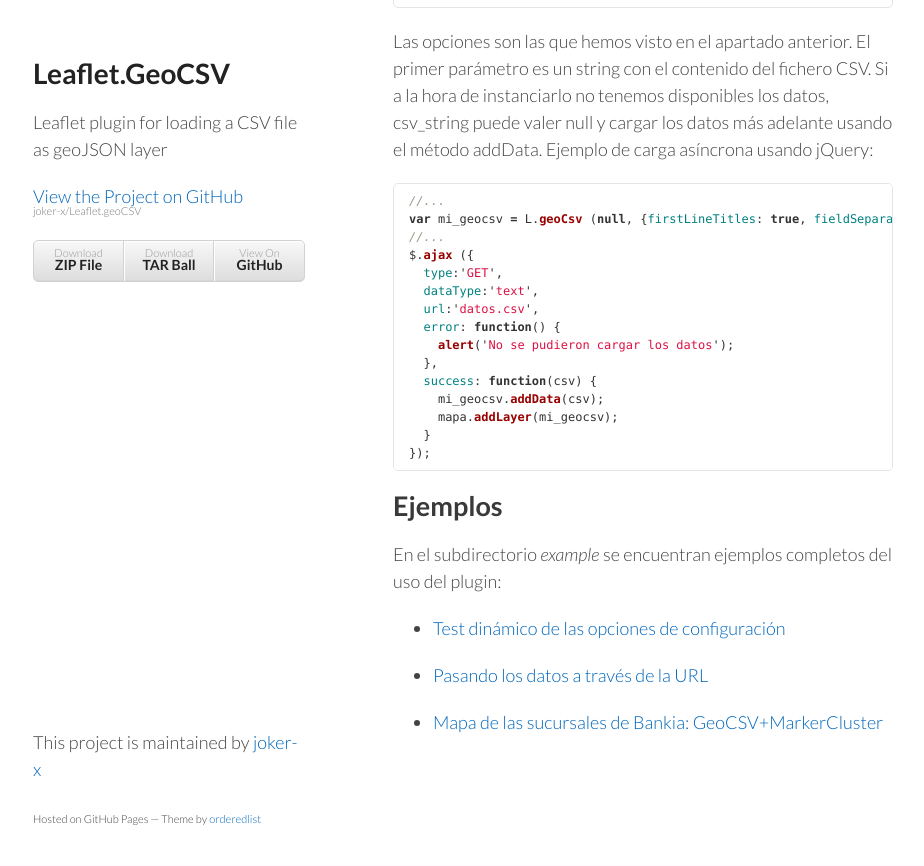
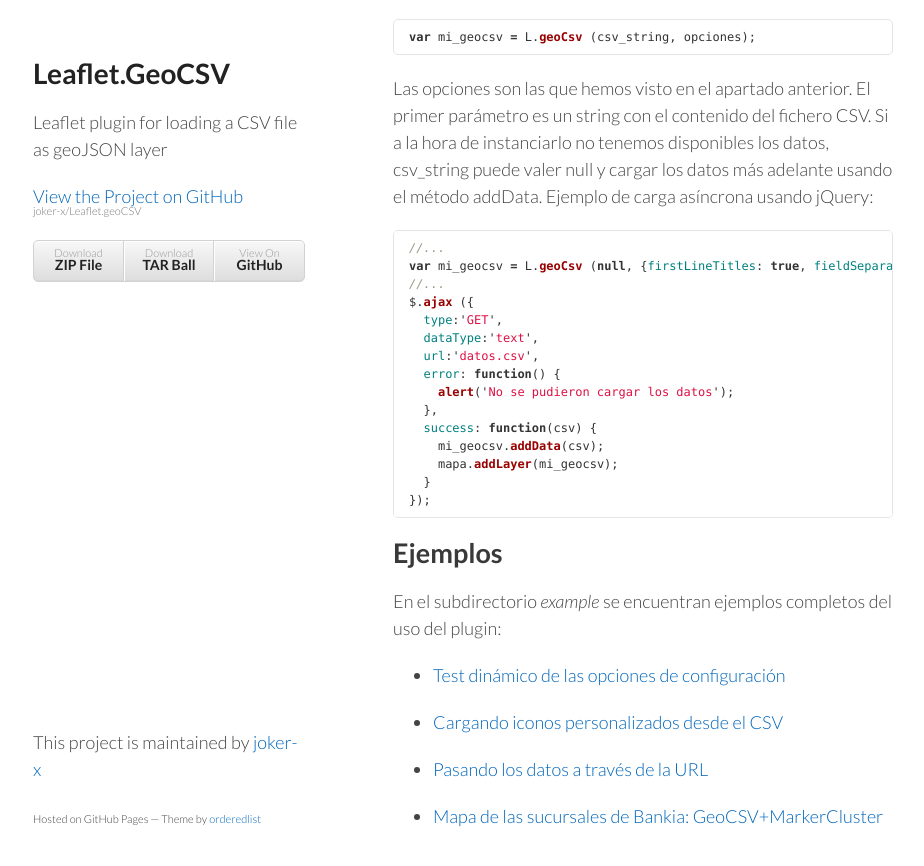
Before and after one commit to joker-x/Leaflet.geoCSV, a Jekyll site: the page built from index.md, in a window 1280 px wide and 900 px high, scrolled down 4620 px. Shown: the top 866 px of the window, without its empty margins (177-1101 px from the left). Built offline with Jekyll 4.4.1, drawn with Linux system fonts in a browser that asks for light colours; Markdown is read by kramdown in place of the engine named in the settings; some of the changed text lies outside the part shown.

Commit message:
actualizada gh-pages con ejemplo de carga de iconos personalizados desde el CSV

```diff
--- a/index.md
+++ b/index.md
@@ -88,6 +88,8 @@ Complete examples can be found within the `examples` subdirectory of the reposit
 
 *  [Configuration Options Test](//joker-x.github.com/Leaflet.geoCSV/example/options-test/index.html)
 
+*  [Load custom icons from CSV](//joker-x.github.com/Leaflet.geoCSV/example/icons/index.html)
+
 *  [Data Passing Through the URL](//joker-x.github.com/Leaflet.geoCSV/example/from-url/index.html)
 
 *  [Bankia Offices (GeoCSV + MarkerCluster)](//joker-x.github.com/Leaflet.geoCSV/example/bankia/index.html)
@@ -169,7 +171,10 @@ Ejemplos
 --------
 
 En el subdirectorio *example* se encuentran ejemplos completos del uso del plugin:
+
 *  [Test dinámico de las opciones de configuración](http://joker-x.github.com/Leaflet.geoCSV/example/options-test/index.html)
+
+*  [Cargando iconos personalizados desde el CSV](//joker-x.github.com/Leaflet.geoCSV/example/icons/index.html)
 
 *  [Pasando los datos a través de la URL](http://joker-x.github.com/Leaflet.geoCSV/example/from-url/index.html)
 
```
